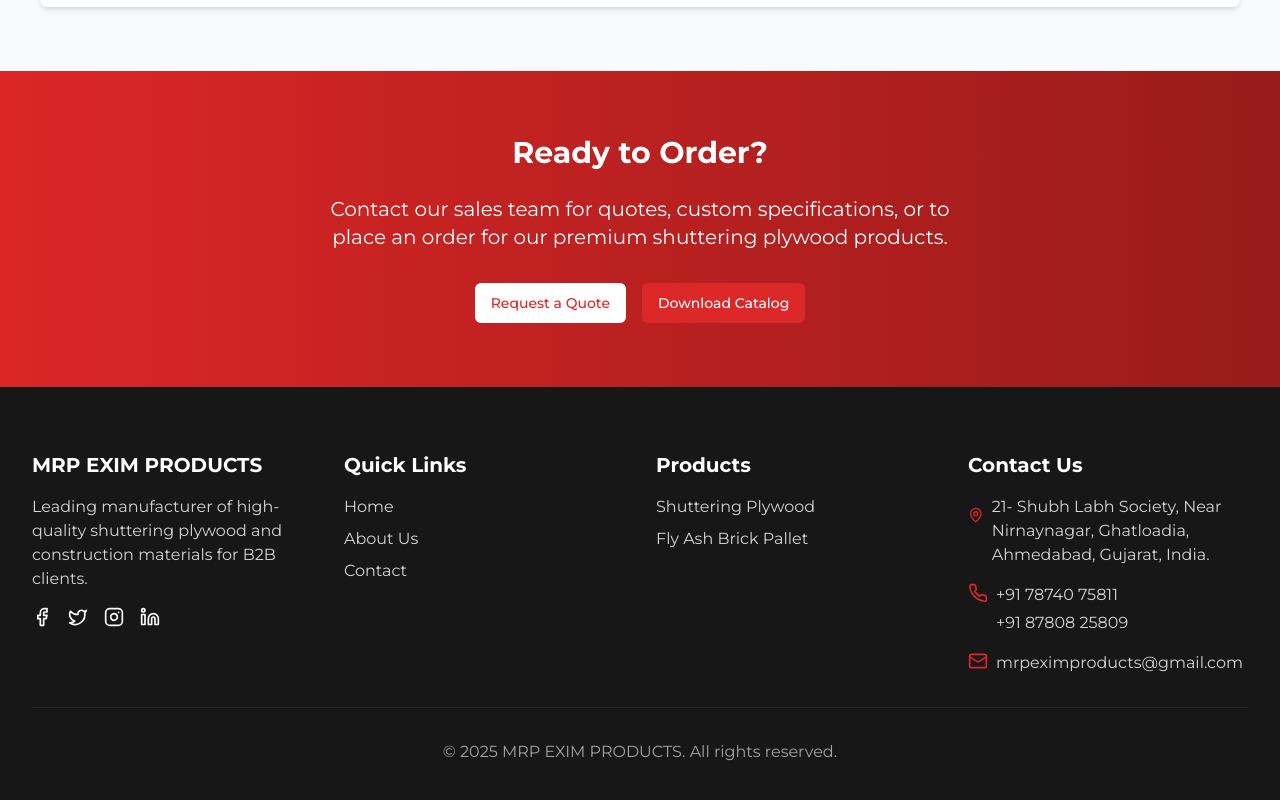
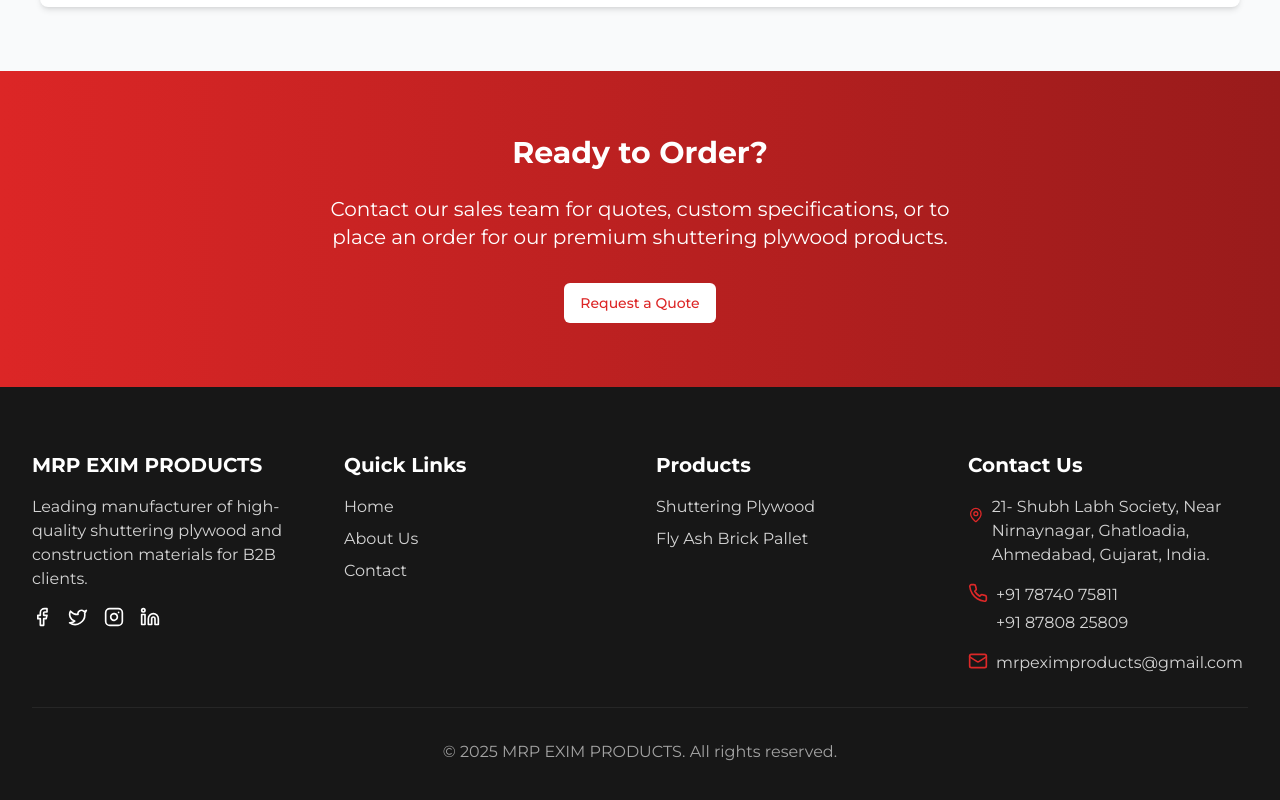
Before and after one commit to patel-tejas/MRPClientWebApp, a Next.js app: page /products/shuttering in a window 1280 px wide. Shown: the part 1782-2582 px from the top of the page. Built offline with nearby package versions, Linux system fonts and the light colour scheme.

Commit message:
ADDED REQ QUOTE in shuttering page

```diff
--- a/app/products/shuttering/page.tsx
+++ b/app/products/shuttering/page.tsx
@@ -433,12 +433,11 @@ export default function ShutteringPage() {
             plywood products.
           </p>
           <div className="flex flex-col sm:flex-row justify-center gap-3 md:gap-4">
-            <Button className="bg-white text-red-600 hover:bg-gray-100 w-full sm:w-auto">
-              Request a Quote
-            </Button>
-            <Button className="text-white border-white hover:bg-white/10 w-full sm:w-auto">
-              Download Catalog
-            </Button>
+            <Link href="/contact">
+              <Button className="bg-white text-red-600 hover:bg-gray-100 w-full sm:w-auto">
+                Request a Quote
+              </Button>
+            </Link>
           </div>
         </div>
       </section>
```
